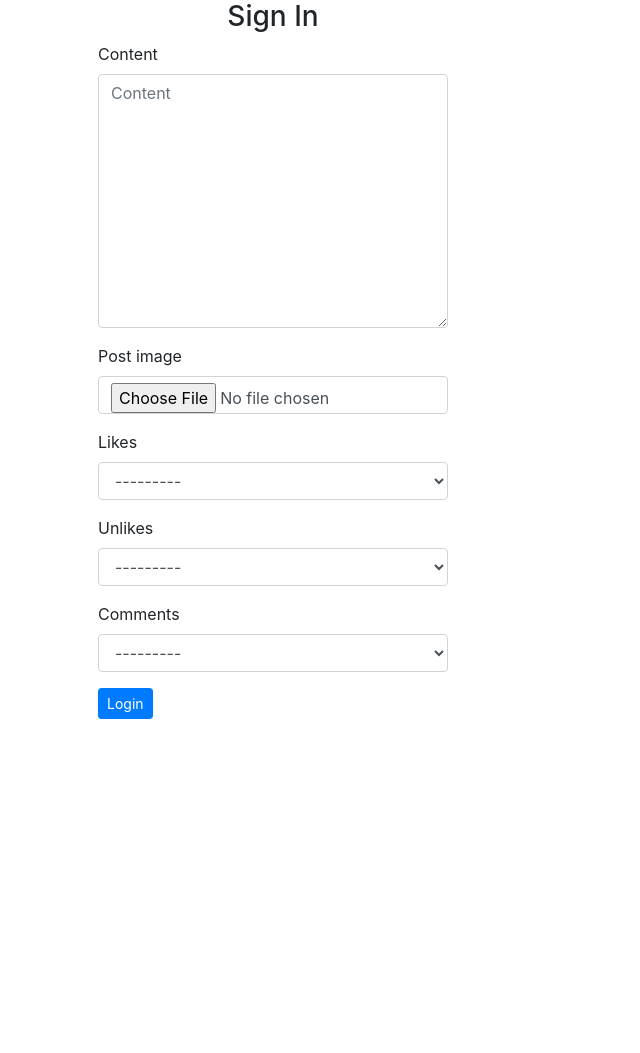
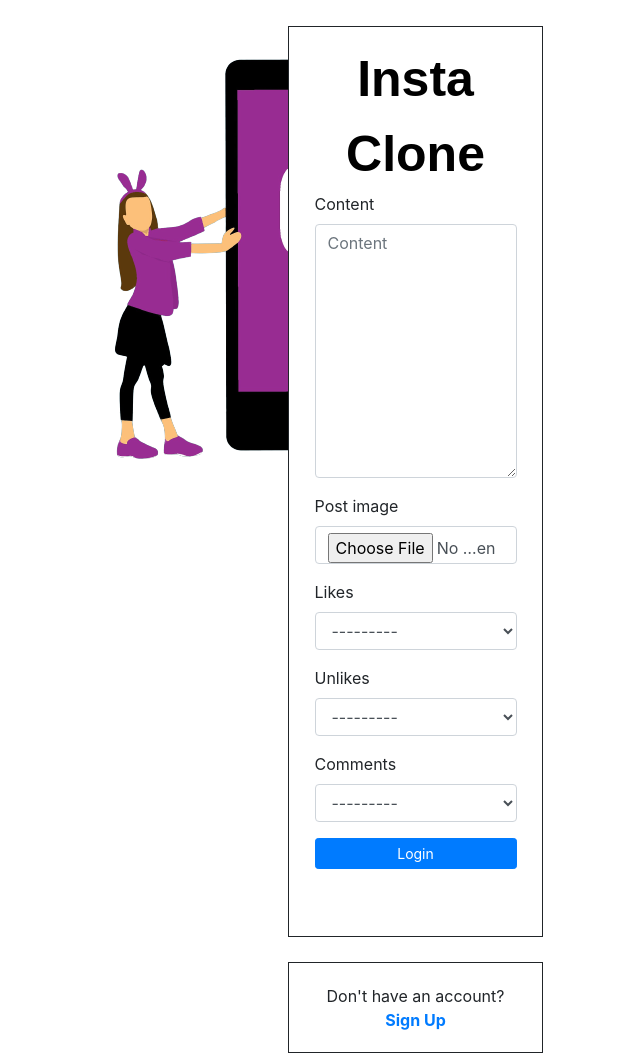
Before and after one commit to antonymburia/insta-clone, a Django app: template clone/templates/registration/login.html in a window 1280 px wide. Shown: the whole page, without its empty margins (367-1007 px from the left). Before the commit the page ends 719 px from the top, so only its background shows below. Run offline with Django 4.2, Linux system fonts and the light colour scheme; the template is opened without the code that fills it: values that come from a table or form of the project are taken from there, others are empty; some libraries are stand-ins or nearby versions; some web fonts are replaced.

Commit message:
style login page

```diff
--- a/clone/templates/registration/login.html
+++ b/clone/templates/registration/login.html
@@ -4,38 +4,85 @@
 <div class="container">
  <div class="row">
   <!-- Empty div -->
-    <div class="col-md-4"></div>
-    <div class="col-md-4">
+  <div class="col-md-3"></div>
+  <div class="col-md-3">
+   <img src="./media/images/design-3061370_1920-removebg-preview.png" alt="y">
+  </div>
+  <div class="col-md-3">
    {% if form.errors %}
    <p> Password or Username is incorrect </p>
    {% endif %}
    <div class="panel panel-default">
+    <div class="panel-body">
+     <div class="brand">Insta Clone</h3>
+     </div>
 
-        <div class="panel-heading">
-          <h3 class="text-center">Sign In</h3>
-        </div>
-        <div class="panel-body">
 
-          <form  action="/accounts/login/" method="post">
+
+     <form action="/accounts/login/" method="post">
       {% csrf_token %}
       {% bootstrap_form form%}
 
+      <div class="login-form">
        <div class="form-group">
-              <input type="submit" class="btn btn-primary btn-sm" value="Login">
+        <input type="submit" class="login btn btn-primary btn-sm" value="Login">
+
        </div>
 
        <input type="hidden" name="next" value="{{next}}">
 
+
      </form>
+    </div>
 
+
+
+   </div>
+
+   <div class="sign-up">
+    Don't have an account?
+    <a href="/accounts/register"><b>Sign Up</b></a>
    </div>
 
   </div>
 
  </div>
  <!-- empty div -->
-    <div class="col-md-4"></div>
+ <div class="col-md-3"></div>
 </div>
 </div>
+<style>
+ @import url('//fonts.cdnfonts.com/css/billabong');
+
+ .brand {
+  font-family: "billabong", sans-serif;
+  font-size: 50px;
+  position: relative;
+  color: #000000;
+  text-align: center;
+  font-weight: 900;
+  margin-top: 5%;
+ }
+
+ .panel-body {
+  background-color: #fff;
+  border: 1px solid;
+  padding: 2% 10% 20% 10%;
+  margin-top: 10%;
+ }
+
+ .login {
+  width: 100%;
+ }
+
+ .sign-up {
+  background-color: #fff;
+  border: 1px solid;
+  padding: 8%;
+  margin-top: 10%;
+  text-align: center;
+
+ }
+</style>
 
 {% endblock %}
```
Also changed, not shown: clone/templates/index.html (+9 -6 lines), clone/migrations/0002_user_profile_pic_alter_post_post_image.py (added), clone/templates/registration/registration_form.html (renamed from clone/templates/registration/register.html), db.sqlite3, media/images/design-3061370_1920-removebg-preview.png (added), media/images/pizza-6537603_1920.jpg (added). Lines whose indentation alone changed are shown as unchanged.
